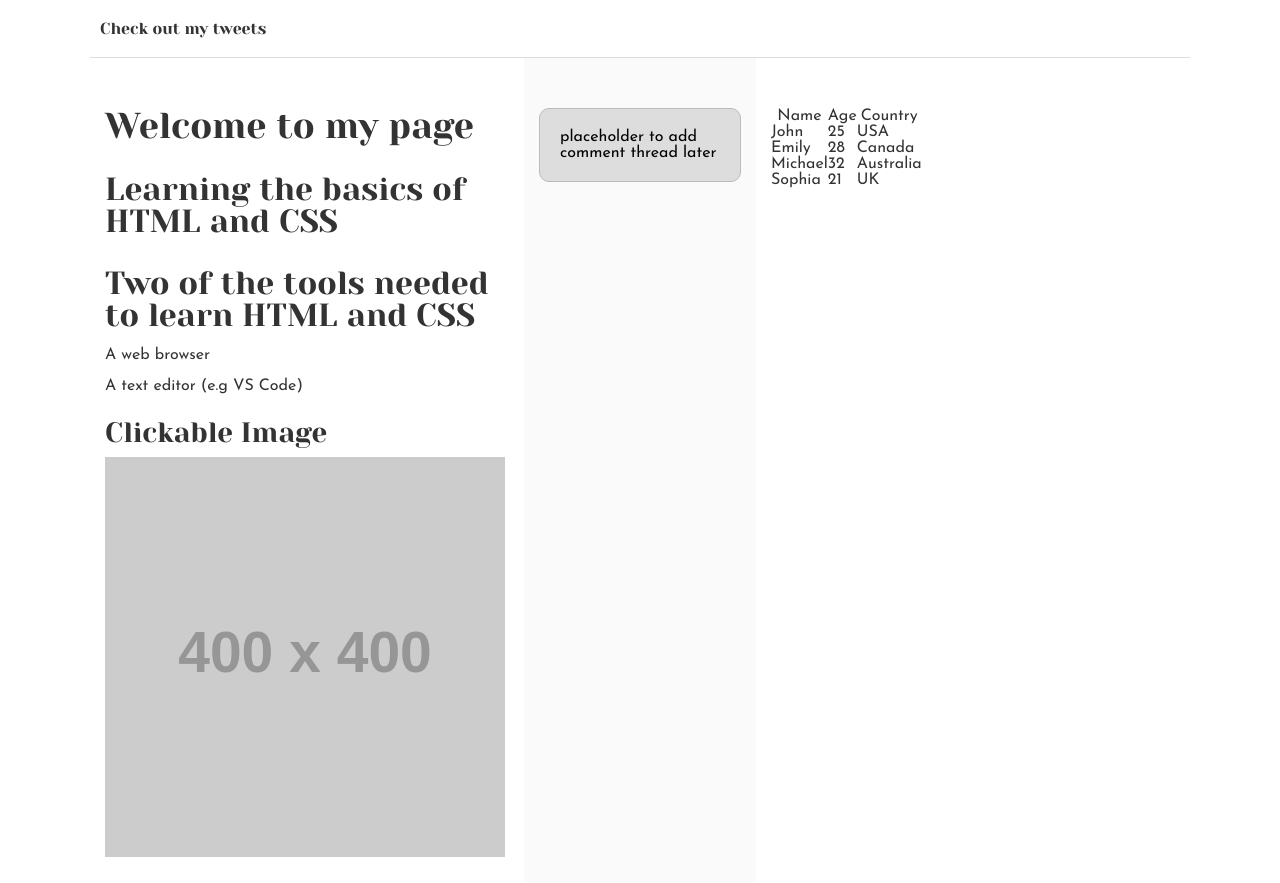
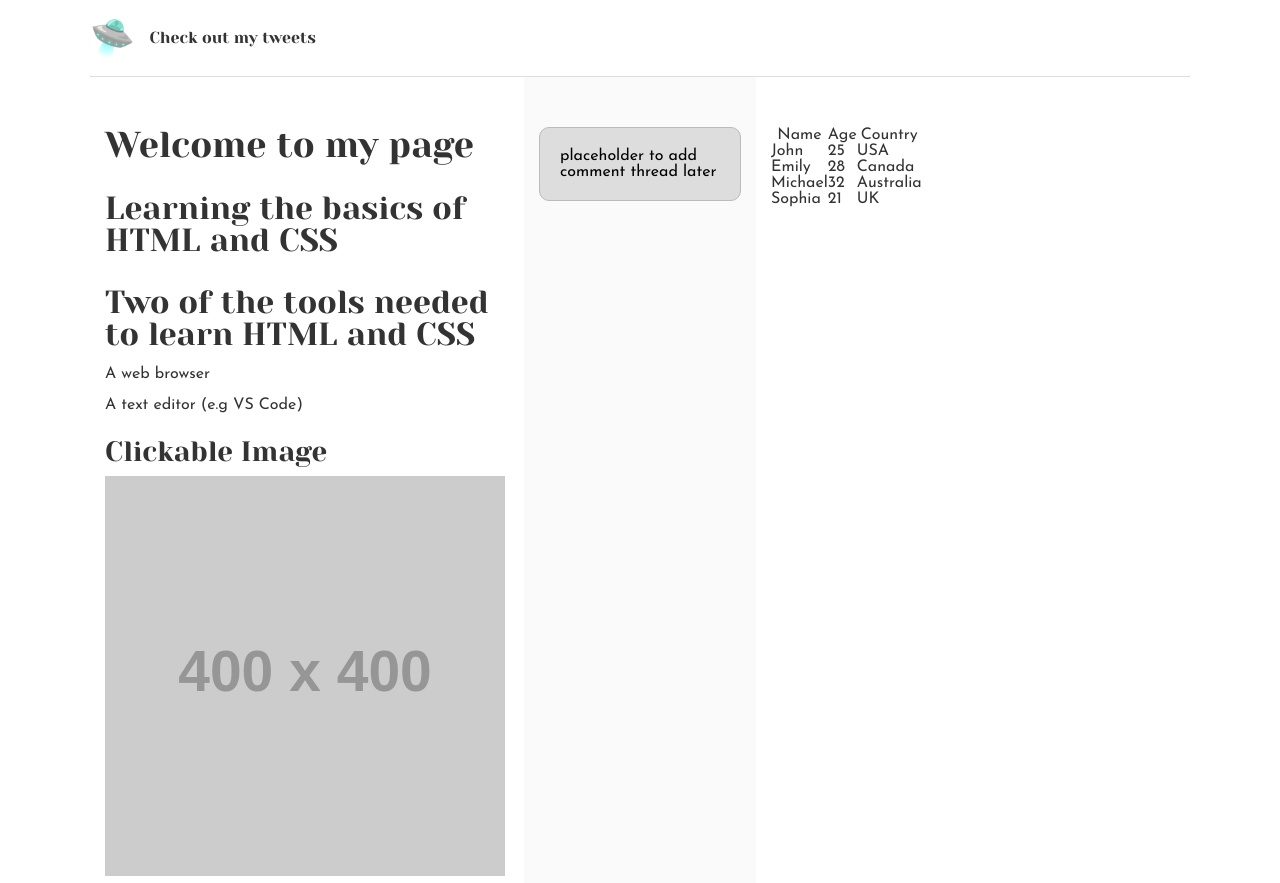
Before and after one commit to Hadizadefemi/alx_html_css, a plain HTML site: page css_basic/index.html in a window 1280 px wide. Shown: the top 883 px of the page. Drawn offline with Linux system fonts and the light colour scheme; placeholder pictures from the web are drawn by us.

Commit message:
task 3 done

```diff
--- a/css_basic/index.html
+++ b/css_basic/index.html
@@ -9,6 +9,7 @@
     <body class="works_on_smartphone">
         <header>
             <ul>
+                <li class="logo">&#128760;</li>
                 <li><a href="/tweets.html">Check out my tweets</a></li>
             </ul>
         </header>
```
Also changed, not shown: css_basic/tweets.html (+1 -0 lines).
